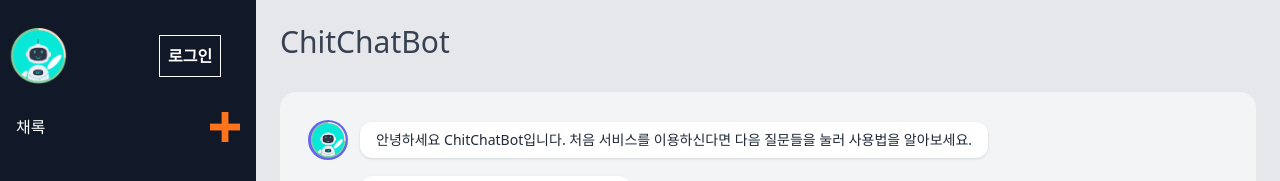
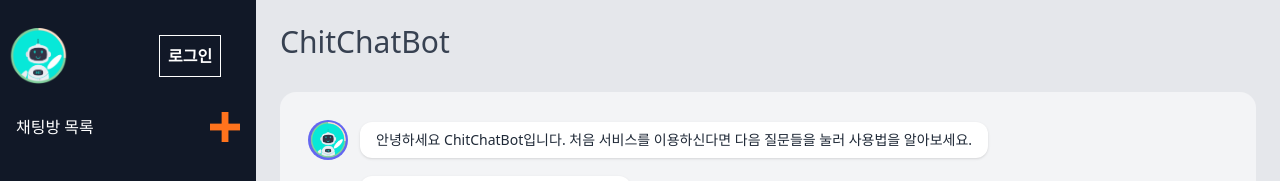
Before and after one commit to chitchatbot/bedrock, a Next.js app in the folder frontend/: page / in a window 1280 px wide. Shown: the top 181 px of the page. Built offline with nearby package versions, Linux system fonts and the light colour scheme.

Commit message:
Update Navigation.jsx
채팅방 목록 원상복구

```diff
--- a/frontend/components/Navigation.jsx
+++ b/frontend/components/Navigation.jsx
@@ -67,7 +67,7 @@
                 </button>
             </div>
             <div className="flex flex-row items-center mt-7">
-                <div className="mr-auto pl-4 text-white">채록</div>
+                <div className="mr-auto pl-4 text-white">채팅방 목록</div>
                 <button className="ml-auto pr-4" onClick={openAddChatroom}>
                     <img alt="" src="/plus_icon.png" width={"30px"} height={"25px"} />
                 </button>
```
